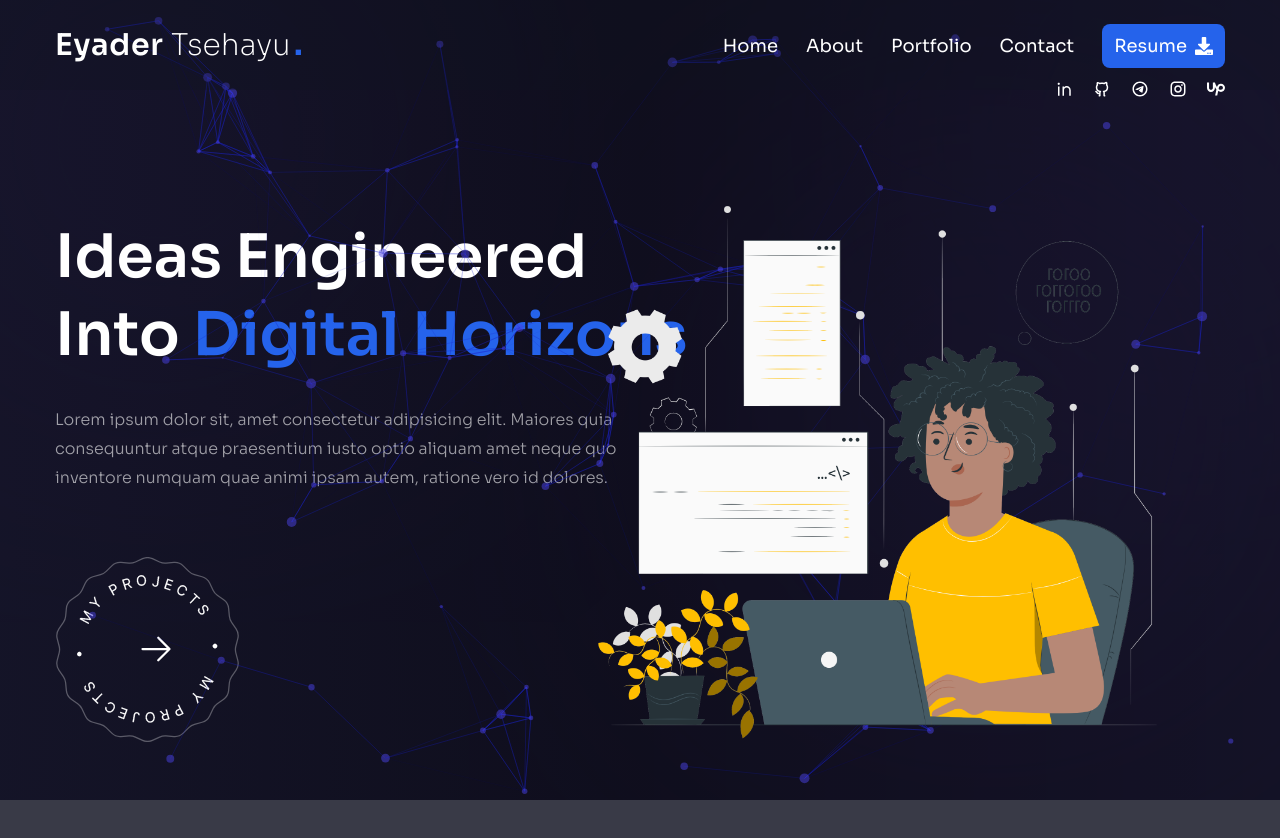
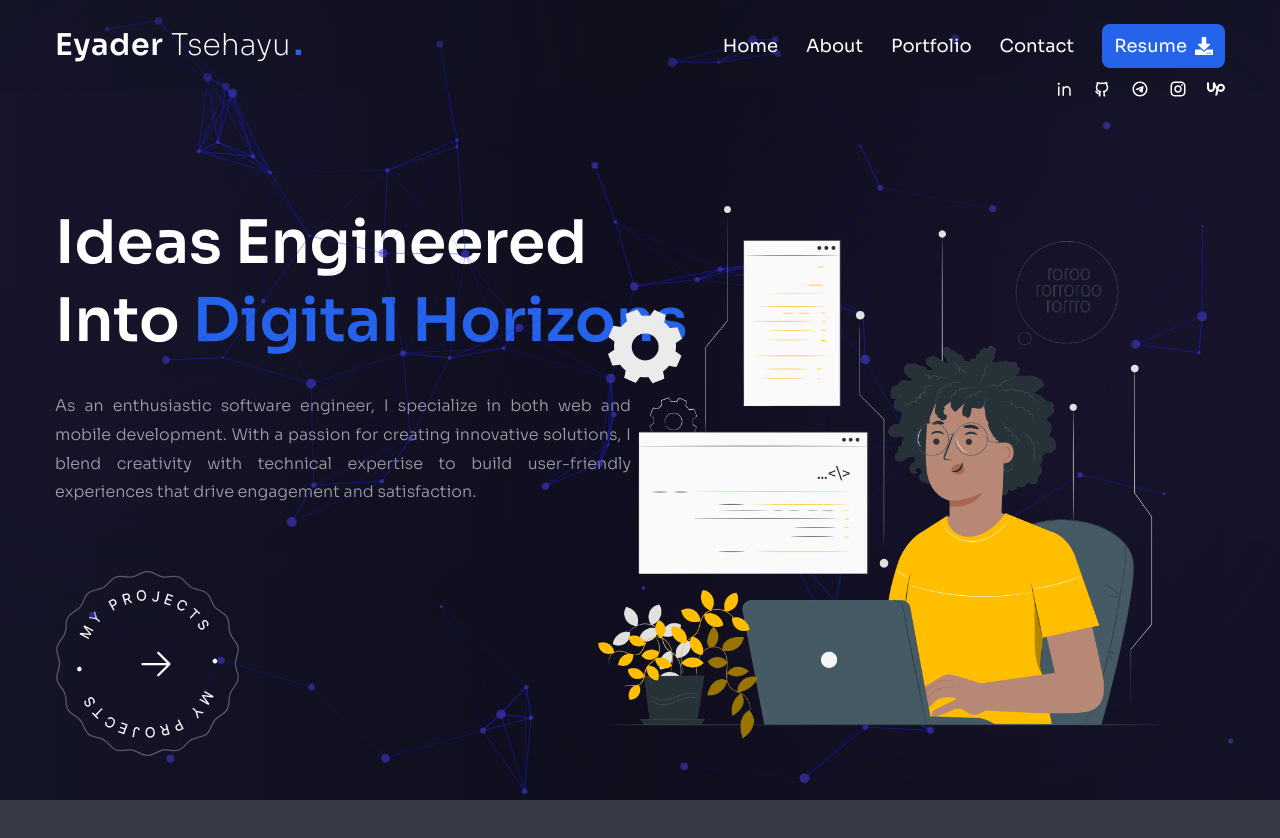
Before and after one commit to EyaderTsehayu/EyaderTsehayu-portfolio, a Next.js app: page / in a window 1280 px wide. Built offline with nearby package versions, Linux system fonts and the light colour scheme.

Commit message:
change the the sub description text

```diff
--- a/app/page.jsx
+++ b/app/page.jsx
@@ -25,12 +25,12 @@ export default function Home() {
             initial="hidden"
             animate="show"
             exit="hidden"
-            className="max-w-sm xl:max-w-xl mx-auto xl:mx-0 mb-10 xl:mb-16"
+            className=" text-justify max-w-sm xl:max-w-xl mx-auto xl:mx-0 mb-10 xl:mb-16"
           >
-            Lorem ipsum dolor sit, amet consectetur adipisicing elit. Maiores
-            quia consequuntur atque praesentium iusto optio aliquam amet neque
-            quo inventore numquam quae animi ipsam autem, ratione vero id
-            dolores.
+            As an enthusiastic software engineer, I specialize in both web and
+            mobile development. With a passion for creating innovative
+            solutions, I blend creativity with technical expertise to build
+            user-friendly experiences that drive engagement and satisfaction.
           </motion.p>
           <div className="flex justify-center xl:hidden relative">
             <ProjectsBtn />
```
